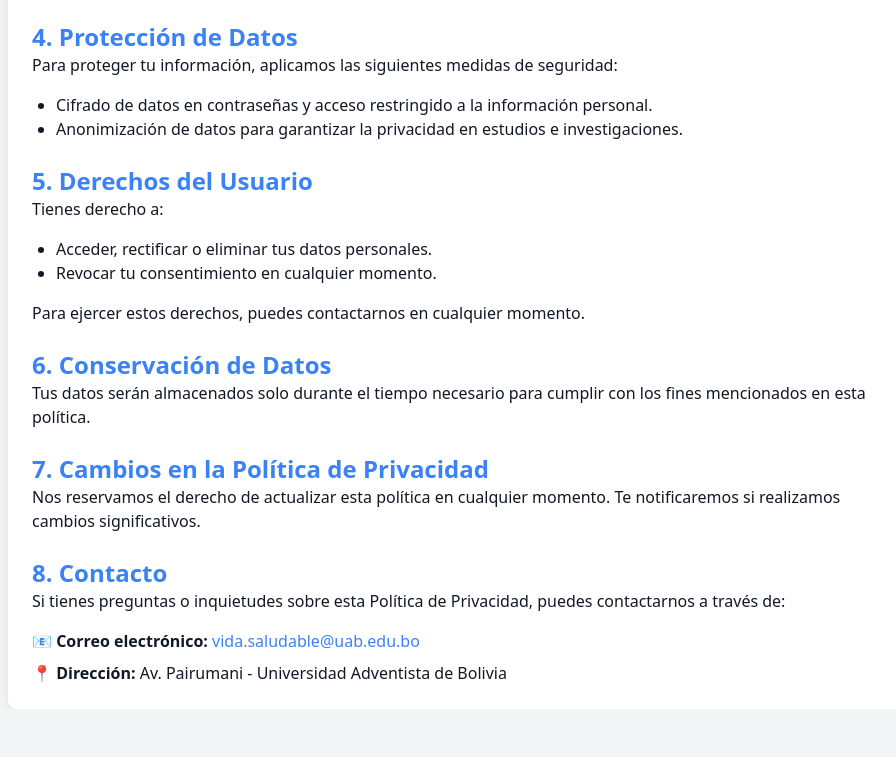
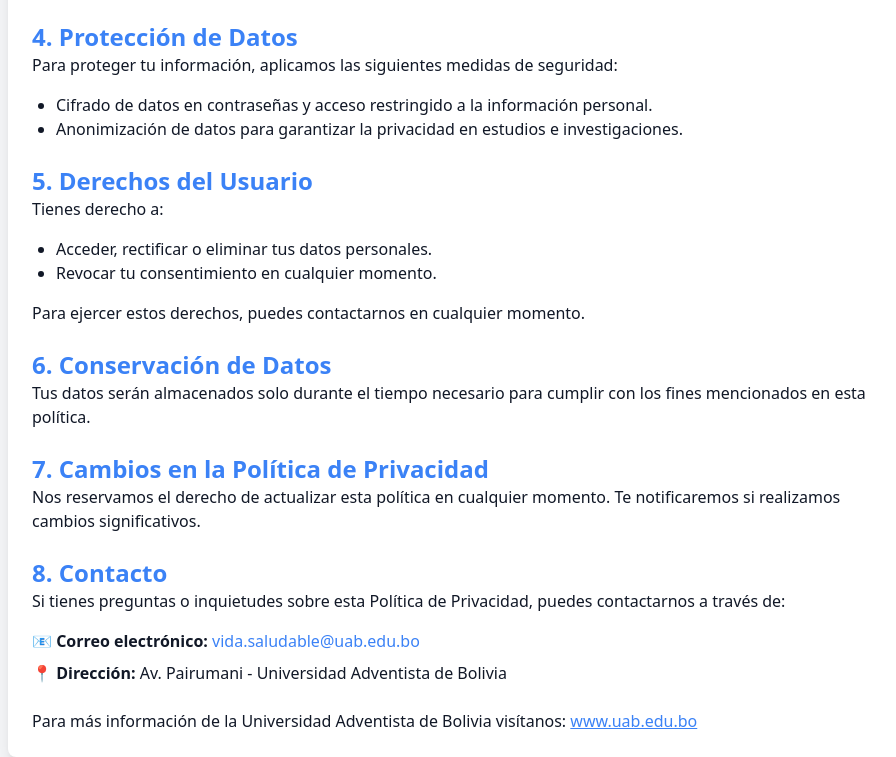
Before and after one commit to Vida-Saludable/suport-vidasaludable, a plain HTML site: page index.html in a window 1280 px wide. Shown: the part 1511-2268 px from the top of the page, without its empty margins (184-1080 px from the left). Before the commit the page ends 2220 px from the top, so only its background shows below. Drawn offline with nearby package versions, Linux system fonts and the light colour scheme.

Commit message:
actualizacion de la politicas y privacidad

```diff
--- a/index.html
+++ b/index.html
@@ -85,6 +85,7 @@
         <p class="mb-4">Si tienes preguntas o inquietudes sobre esta Política de Privacidad, puedes contactarnos a través de:</p>
         <p class="mb-2">📧 <strong>Correo electrónico:</strong> <a href="mailto:vida.saludable@uab.edu.bo" class="text-blue-500">vida.saludable@uab.edu.bo</a></p>
         <p>📍 <strong>Dirección:</strong> Av. Pairumani - Universidad Adventista de Bolivia</p>
+        <p class="mt-6">Para más información de la Universidad Adventista de Bolivia visítanos: <a href="https://www.uab.edu.bo" class="text-blue-500 underline">www.uab.edu.bo</a></p>
     </div>
 </body>
 </html>
```
